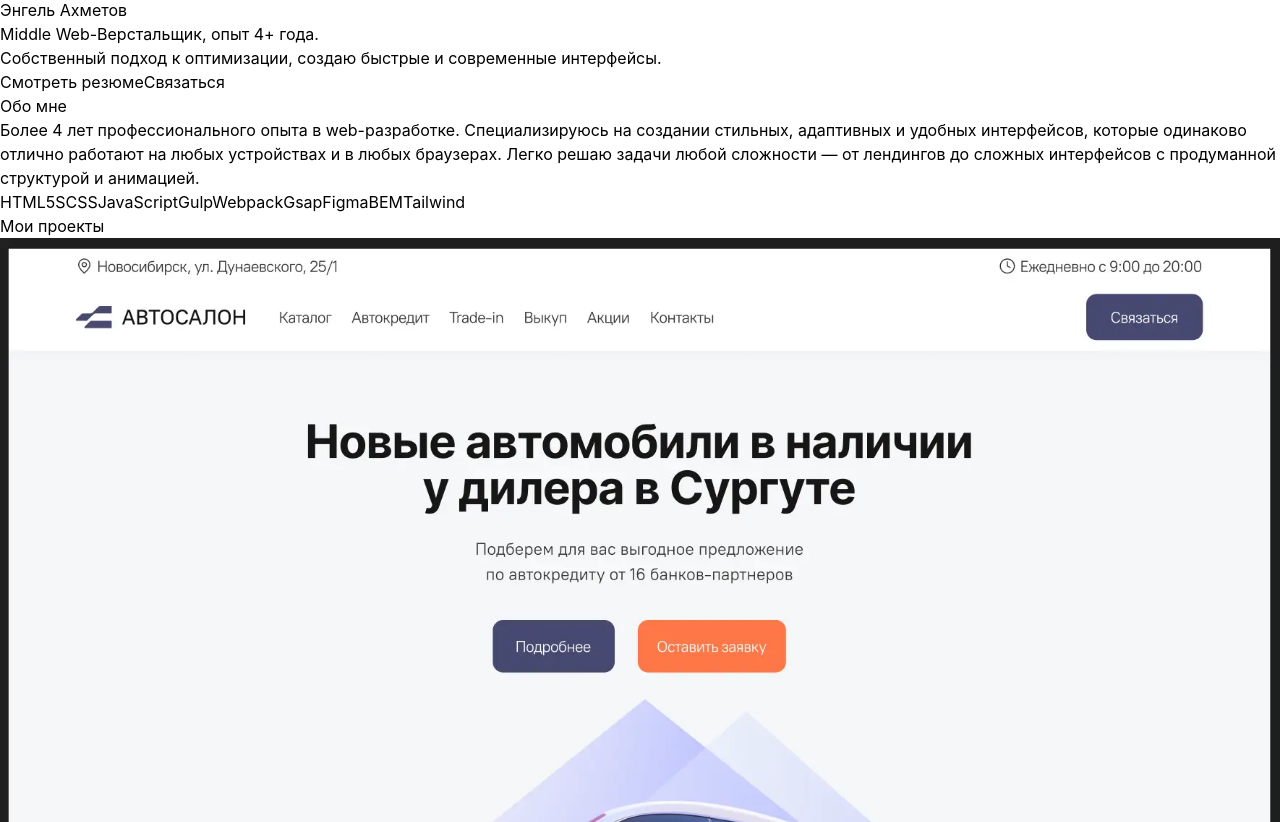
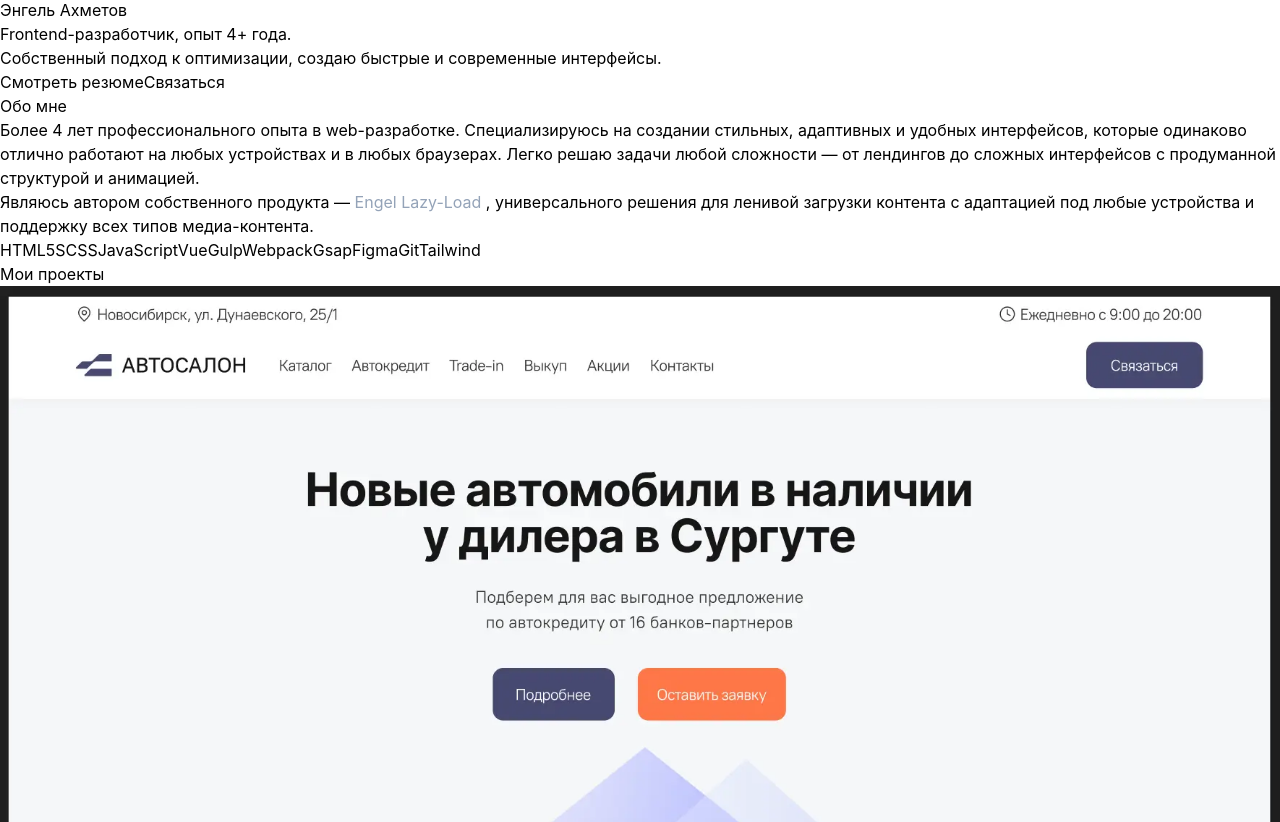
Before and after one commit to engelich/Portfolio, a React (Vite) app: page / in a window 1280 px wide. Shown: the part 1026-1848 px from the top of the page. Built offline with nearby package versions, Linux system fonts and the light colour scheme.

Commit message:
Правки по продукту

```diff
--- a/src/App.jsx
+++ b/src/App.jsx
@@ -102,11 +102,11 @@ export default function App() {
       animate={{ opacity: 1, y: 0 }}
       transition={{ delay: 0.3, duration: 0.6 }}
     >
-      Middle Web-Верстальщик, опыт 4+ года.<br />Собственный подход к оптимизации, создаю быстрые и современные интерфейсы.
+      Frontend-разработчик, опыт 4+ года.<br />Собственный подход к оптимизации, создаю быстрые и современные интерфейсы.
     </motion.p>
     <div className="flex gap-2 justify-between md:gap-4">
       <a href="https://ufa.hh.ru/resume/c8aa350bff0beb760b0039ed1f6c5a55393433" target="_blank"  className=" flex w-full flex-col items-center justify-center text-center  bg-[#212245] shadow-lg rounded-2xl text-lg px-5 py-2 font-semibold hover:bg-[#232357] transition" rel="noopener noreferrer">Смотреть резюме</a>
-      <a href="#contacts" className="flex w-full justify-center flex-col items-center text-center bg-[#252558] shadow-lg rounded-2xl text-lg px-5 py-2 font-semibold hover:bg-[#2b2b6c] transition">Связаться</a>
+      <a href="https://t.me/engelich" target="_blank" className="flex w-full justify-center flex-col items-center text-center bg-[#252558] shadow-lg rounded-2xl text-lg px-5 py-2 font-semibold hover:bg-[#2b2b6c] transition">Связаться</a>
     </div>
   </div>
 </header>
@@ -121,19 +121,27 @@ export default function App() {
       >
         <div className="bg-white/5 backdrop-blur-xl rounded-2xl shadow-xl p-7 mb-8 border border-white/10">
           <h2 className="text-2xl font-bold mb-2">Обо мне</h2>
-          <p className="text-slate-200 text-lg leading-relaxed">
-            Более 4 лет профессионального опыта в web-разработке. Специализируюсь на создании стильных, адаптивных и удобных интерфейсов, которые одинаково отлично работают на любых устройствах и в любых браузерах. Легко решаю задачи любой сложности — от лендингов до сложных интерфейсов с продуманной структурой и анимацией.
-          </p>
-          <div className="flex flex-wrap gap-2 mt-4">
-            <span className="bg-[#212245] rounded-xl px-4 py-1 text-sm">HTML5</span>
-            <span className="bg-[#212245] rounded-xl px-4 py-1 text-sm">SCSS</span>
-            <span className="bg-[#212245] rounded-xl px-4 py-1 text-sm">JavaScript</span>
-            <span className="bg-[#212245] rounded-xl px-4 py-1 text-sm">Gulp</span>
-            <span className="bg-[#212245] rounded-xl px-4 py-1 text-sm">Webpack</span>
-            <span className="bg-[#212245] rounded-xl px-4 py-1 text-sm">Gsap</span>
-            <span className="bg-[#212245] rounded-xl px-4 py-1 text-sm">Figma</span>
-            <span className="bg-[#212245] rounded-xl px-4 py-1 text-sm">BEM</span>
-            <span className="bg-[#212245] rounded-xl px-4 py-1 text-sm">Tailwind</span>
+          <div className="flex flex-col gap-2 mt-4">
+            <p className="text-slate-200 text-lg leading-relaxed">
+              Более 4 лет профессионального опыта в web-разработке. Специализируюсь на создании стильных, адаптивных и удобных интерфейсов, которые одинаково отлично работают на любых устройствах и в любых браузерах. Легко решаю задачи любой сложности — от лендингов до сложных интерфейсов с продуманной структурой и анимацией.
+            </p>
+            <p className="text-slate-200 text-lg leading-relaxed text-info">
+              Являюсь автором собственного продукта —  <a href='https://t.me/+EWJO558SfXVjMjJi' class="hover:text-[rgb(171,171,255)] transition" target="_blank" >Engel Lazy-Load</a> , универсального решения для ленивой загрузки контента с адаптацией под любые устройства и поддержку всех типов медиа-контента.
+            </p>
+          </div>
+
+          <div className="flex flex-wrap gap-2 mt-5">
+            <a href="https://ru.wikipedia.org/wiki/HTML" target="_blank" className="bg-[#212245] rounded-xl px-4 py-1 text-sm hover:bg-[#232357] transition">HTML5</a>
+            <a href="https://ru.wikipedia.org/wiki/Sass" target="_blank" className="bg-[#212245] rounded-xl px-4 py-1 text-sm hover:bg-[#232357] transition">SCSS</a>
+            <a href="https://ru.wikipedia.org/wiki/JavaScript" target="_blank" className="bg-[#212245] rounded-xl px-4 py-1 text-sm hover:bg-[#232357] transition">JavaScript</a>
+            <a href="https://vuejs-doc-ru.vercel.app/guide/introduction.html" target="_blank" className="bg-[#212245] rounded-xl px-4 py-1 text-sm hover:bg-[#232357] transition">Vue</a>
+            <a href="https://gulpjs.com/" target="_blank" className="bg-[#212245] rounded-xl px-4 py-1 text-sm hover:bg-[#232357] transition">Gulp</a>
+            <a href="https://webpack.js.org/" target="_blank" className="bg-[#212245] rounded-xl px-4 py-1 text-sm hover:bg-[#232357] transition">Webpack</a>
+            <a href="https://www.gsap.com/" target="_blank" className="bg-[#212245] rounded-xl px-4 py-1 text-sm hover:bg-[#232357] transition">Gsap</a>
+            <a href="https://www.figma.com/" target="_blank" className="bg-[#212245] rounded-xl px-4 py-1 text-sm hover:bg-[#232357] transition">Figma</a>
+            <a href="https://git-scm.com/" target="_blank" className="bg-[#212245] rounded-xl px-4 py-1 text-sm hover:bg-[#232357] transition">Git</a>
+            <a href="https://tailwindcss.com/" target="_blank" className="bg-[#212245] rounded-xl px-4 py-1 text-sm hover:bg-[#232357] transition">Tailwind</a>
+
           </div>
         </div>
       </motion.section>
--- a/src/index.css
+++ b/src/index.css
@@ -9,3 +9,9 @@ body {
   align-items: center;
   justify-content: center;
 }
+.text-info{
+
+  & a{
+      color: rgb(148 163 184 / var(--tw-text-opacity, 1));
+  }
+}
```
